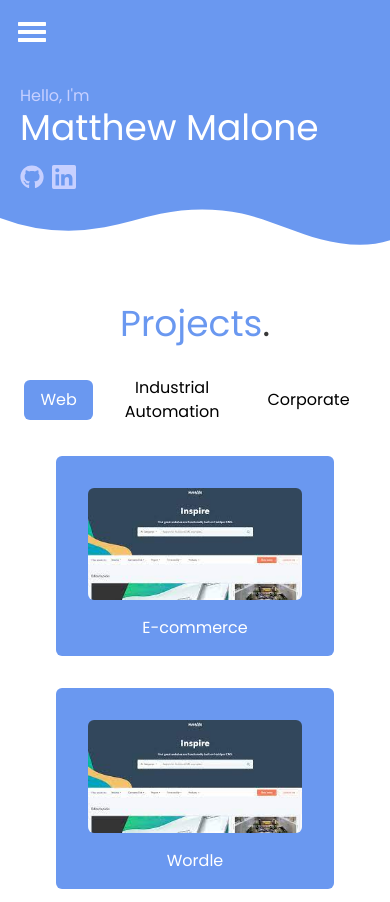
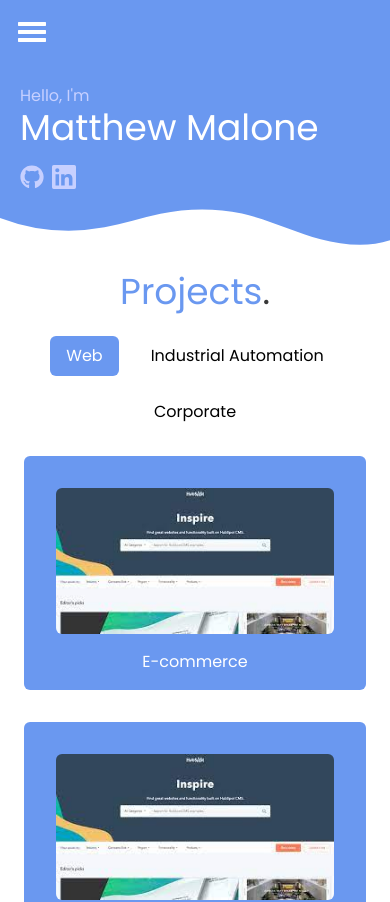
Before and after one commit to mama4294/portfolio, a React (Create React App) app: page / in a window 390 px wide. Shown: the top 902 px of the page. Built offline with nearby package versions, Linux system fonts and the light colour scheme.

Commit message:
adds xs screen breakpoint

```diff
--- a/src/routes/Projects.jsx
+++ b/src/routes/Projects.jsx
@@ -14,7 +14,7 @@ export const Projects = () => {
     };
 
     return (
-      <section id="projects" className="p-10">
+      <section id="projects" className="p-2 sm:p-10">
         <h1 className="text-primary text-4xl text-center m-4">Projects<span className="text-default">.</span></h1>
         <ProjectFilterSelector items={items} projectFilter={projectFilter} handleClick={handleClick} />
         <div className="flex flex-wrap justify-center">
@@ -30,7 +30,7 @@ export const Projects = () => {
 
   const ProjectFilterSelector = ({items, projectFilter,handleClick}) => {
     return (
-    <ul className="flex justify-center items-center	w-full">
+    <ul className="flex xs:flex-nowrap flex-wrap justify-center items-center	w-full">
         {items.map((item) => (
             <li key={item}>
                 <Button type="selector" selected={projectFilter === item} onClick={handleClick}>
--- a/tailwind.config.js
+++ b/tailwind.config.js
@@ -13,5 +13,9 @@ module.exports = {
       },
     },
   },
+  screens: {
+    xs: "300px",
+    // => @media (min-width: 300px) { ... }
+  },
   plugins: [],
 };
```
